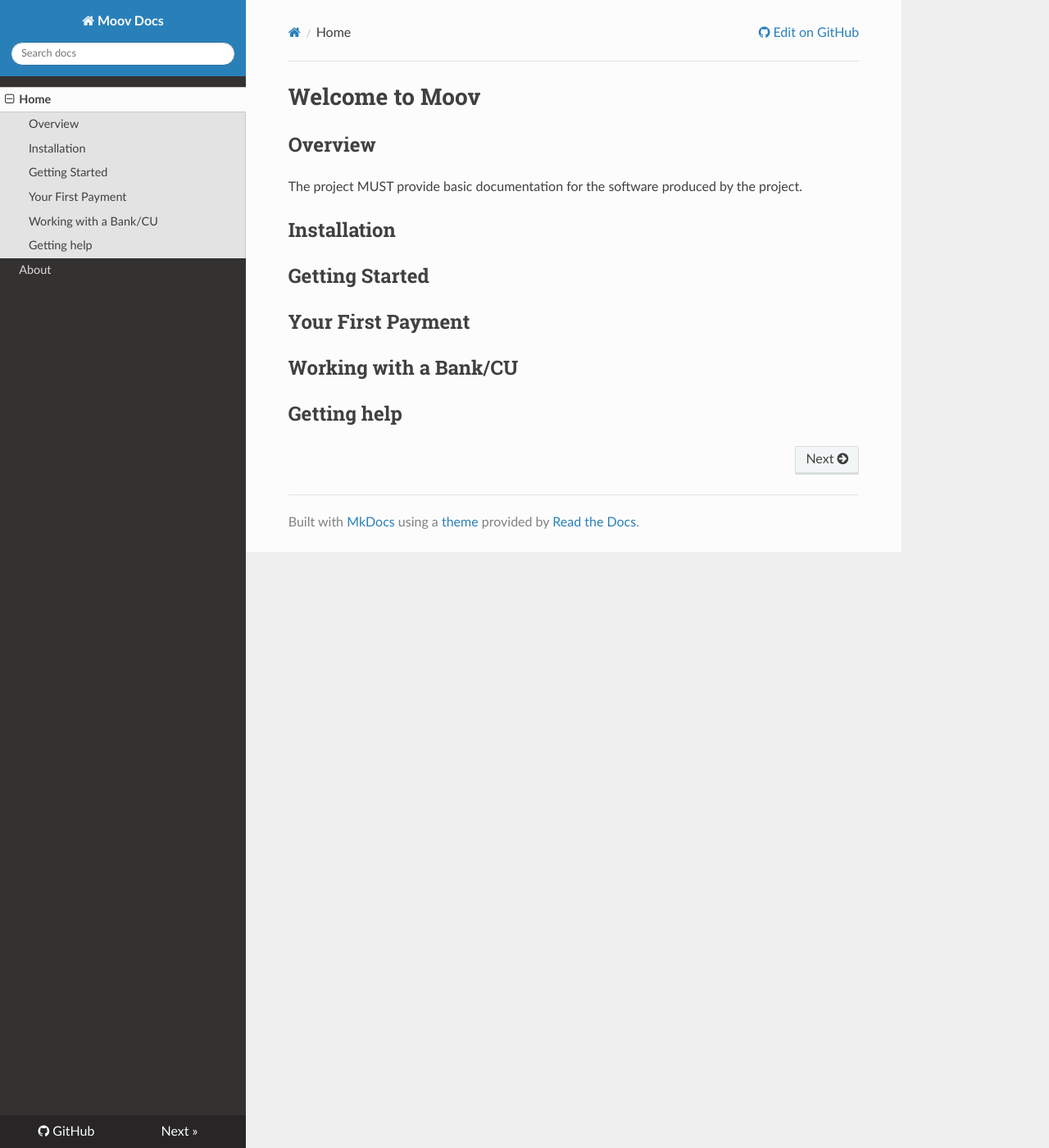
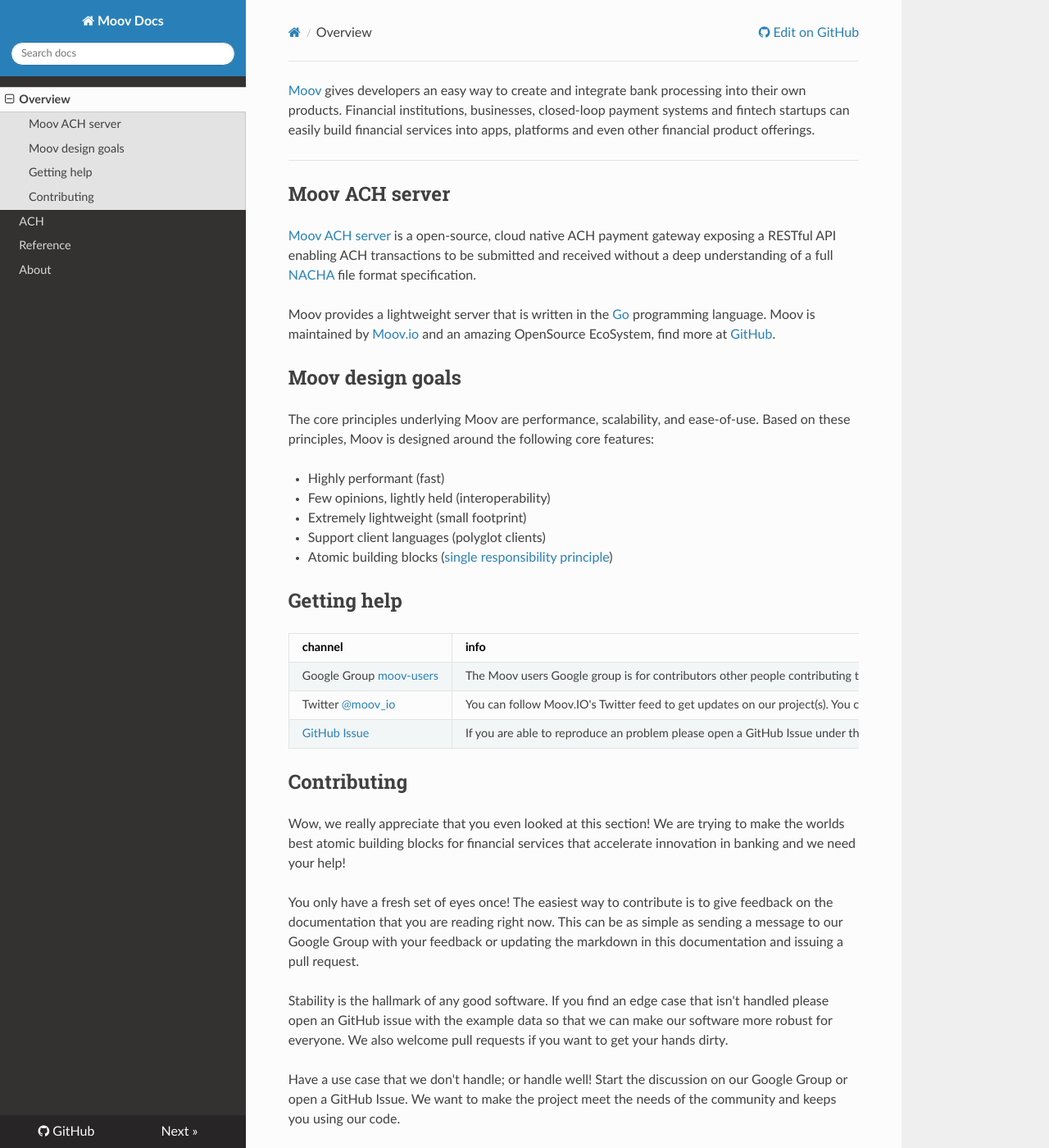
Before and after one commit to wadearnold/docs, an MkDocs documentation site: the page built from docs/index.md, in a window 1280 px wide and 1400 px high. Shown: the whole window at 82% size. Built offline with MkDocs 1.6.1, drawn with Linux system fonts in a browser that asks for light colours; nearby versions of some CDN libraries; old or Windows-style settings are respelled for this version of MkDocs.

Commit message:
Updating Overview documentation

```diff
--- /dev/null
+++ b/docs/ach.md
@@ -0,0 +1,13 @@
+
+
+
+
+## Installation
+
+## Getting Started
+
+## Your First Payment
+
+## Working with a Bank/CU
+
+## Getting help
--- a/docs/index.md
+++ b/docs/index.md
@@ -1,9 +1,40 @@
-# Welcome to Moov
+#
 
-## Overview
-The project MUST provide basic documentation for the software produced by the project.
-## Installation
-## Getting Started
-## Your First Payment
-## Working with a Bank/CU
+[Moov](http://moov.io) gives developers an easy way to create and integrate bank processing into their own products. Financial institutions, businesses, closed-loop payment systems and fintech startups can easily build financial services into apps, platforms and even other financial product offerings.
+
+---
+
+## Moov ACH server
+
+[Moov ACH server](./ach.md) is a open-source, cloud native ACH payment gateway exposing a RESTful API enabling ACH transactions to be submitted and received without a deep understanding of a full [NACHA](https://www.nacha.org/) file format specification.
+
+Moov provides a lightweight server that is written in the [Go](https://golang.org/) programming language. Moov is maintained by [Moov.io](http://moov.io) and an amazing OpenSource EcoSystem, find more at [GitHub](https://github.com/moov-io/).
+
+
+## Moov design goals
+
+The core principles underlying Moov are performance, scalability, and ease-of-use. Based on these principles, Moov is designed around the following core features:
+
+- Highly performant (fast)
+- Few opinions, lightly held (interoperability)
+- Extremely lightweight (small footprint)
+- Support client languages (polyglot clients)
+- Atomic building blocks ([single responsibility principle](https://en.wikipedia.org/wiki/Single_responsibility_principle))
+
 ## Getting help
+
+ channel | info
+ ------- | -------
+ Google Group [moov-users](https://groups.google.com/forum/#!forum/moov-users)| The Moov users Google group is for contributors other people contributing to the Moov project. You can join them without a google account by sending an email to [moov-users+subscribe@googlegroups.com](mailto:moov-users+subscribe@googlegroups.com). After receiving the join-request message, you can simply reply to that to confirm the subscription.
+Twitter [@moov_io](https://twitter.com/moov_io)	| You can follow Moov.IO's Twitter feed to get updates on our project(s). You can also tweet us questions or just share blogs or stories.
+[GitHub Issue](https://github.com/moov-io) | If you are able to reproduce an problem please open a GitHub Issue under the specific project that caused the error.
+
+## Contributing
+
+Wow, we really appreciate that you even looked at this section! We are trying to make the worlds best atomic building blocks for financial services that accelerate innovation in banking and we need your help!
+
+You only have a fresh set of eyes once! The easiest way to contribute is to give feedback on the documentation that you are reading right now. This can be as simple as sending a message to our Google Group with your feedback or updating the markdown in this documentation and issuing a pull request.
+
+Stability is the hallmark of any good software. If you find an edge case that isn't handled please open an GitHub issue with the example data so that we can make our software more robust for everyone. We also welcome pull requests if you want to get your hands dirty.
+
+Have a use case that we don't handle; or handle well! Start the discussion on our Google Group or open a GitHub Issue. We want to make the project meet the needs of the community and keeps you using our code.
--- a/mkdocs.yml
+++ b/mkdocs.yml
@@ -1,7 +1,10 @@
 site_name: Moov Docs
 pages:
-    - Home: index.md
+    - Overview: index.md
+    - ACH: ach.md
+    - Reference: reference.md
     - About: about.md
+
 theme: readthedocs
 repo_url: https://github.com/moov-io/docs/
 google_analytics: ['UA-118148273-1', 'moov.io']
```
Also changed, not shown: docs/reference.md (+11 -11 lines), docs/img/favicon.ico (added).
